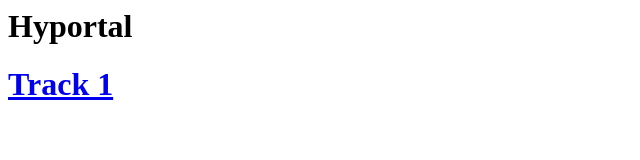
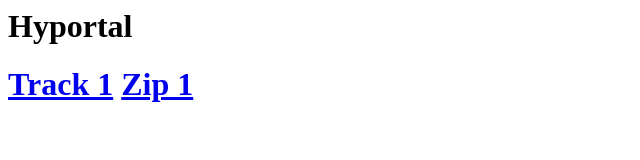
Before and after one commit to geometrics/geometrics.github.io, a plain HTML site: page index.html in a window 1280 px wide. Shown: the whole page, without its empty margins (0-640 px from the left). Drawn offline with Linux system fonts and the light colour scheme.

Commit message:
Update index.html

```diff
--- a/index.html
+++ b/index.html
@@ -8,6 +8,7 @@
 		<h1>Hyportal<h1>
 		<div>
 			<a href='res/你还是从前的你吗.m4a'>Track 1</a>
+			<a href='res/1.zip'>Zip 1</a>
 		</div>
 
 	</body>
```
